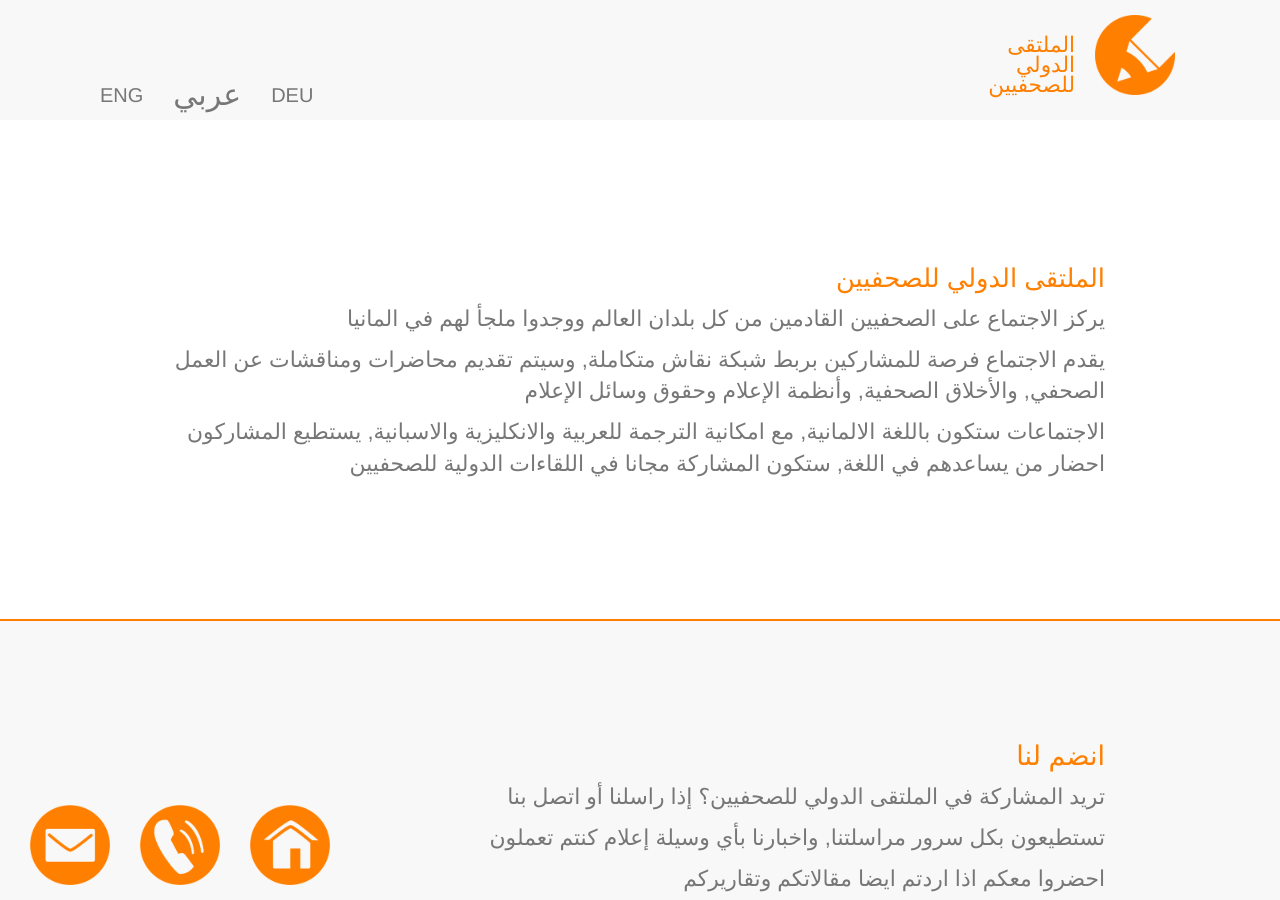
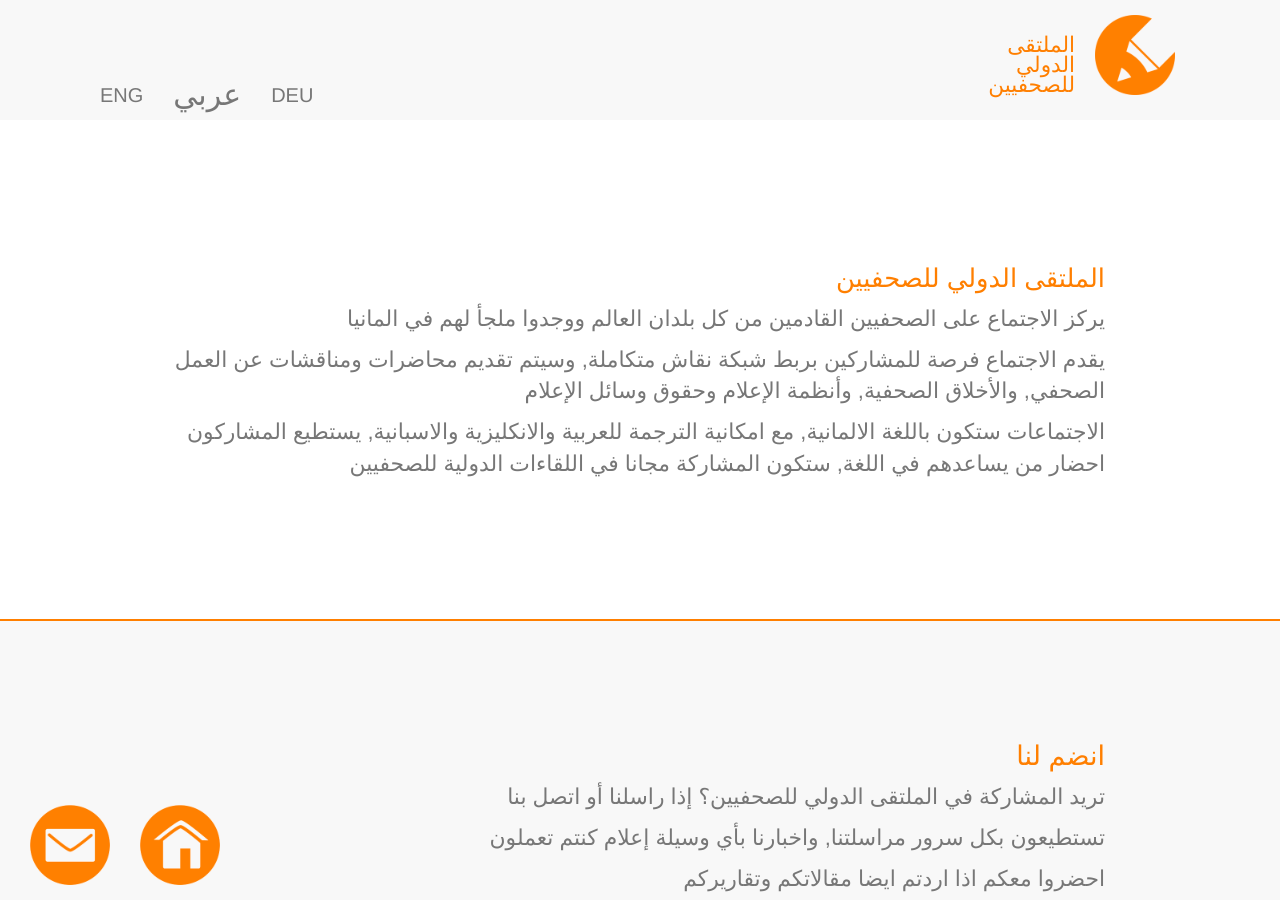
Before and after one commit to EIJC/TIJ, a Jekyll site: the page built from ar.html, in a window 1280 px wide and 900 px high, scrolled down 545 px. Built offline with Jekyll 4.4.1, drawn with Linux system fonts in a browser that asks for light colours; nearby versions of some CDN libraries.

Commit message:
Update navbar-ar.html

```diff
--- a/_includes/navbar-ar.html
+++ b/_includes/navbar-ar.html
@@ -31,10 +31,6 @@
                    <img alt="Mail" src="{{ site.base_url }}/images/mail-transparent.png" title="Test" style="max-width: 80px; max-height: 80px; " />
                    </a>
                 </li>
-                <li><a href="{{ site.base_url }}/ar.html#Telefon">
-                   <img alt="Phone" src="{{ site.base_url }}/images/phone-transparent.png" title="Phone" style="max-width: 80px; max-height: 80px; " />
-                     </a>
-                </li>
                 <li><a href="{{ site.base_url }}/ar.html#Anfahrt">
                    <img alt="Adress" src="{{ site.base_url }}/images/adress-transparent.png" title="Adress" style="max-width: 80px; max-height: 80px; " />
                     </a>
```
